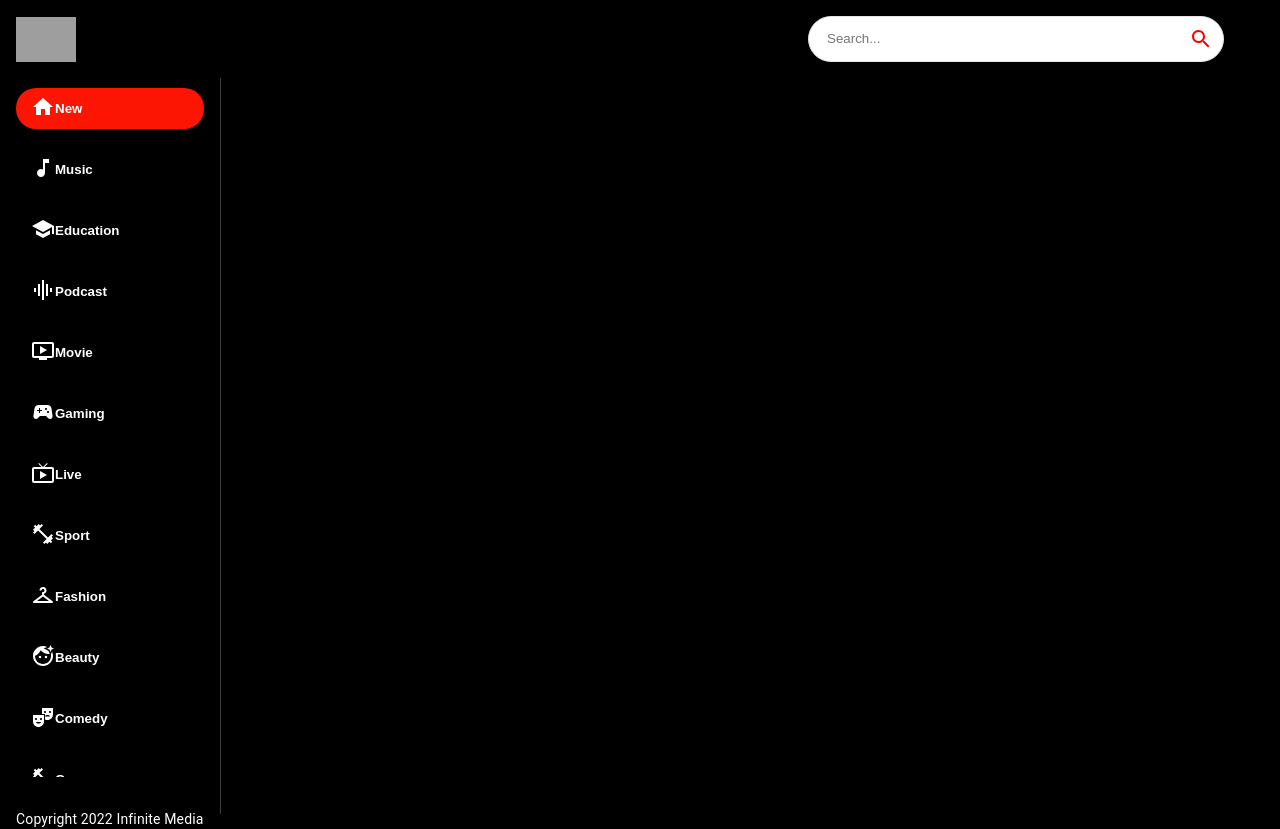
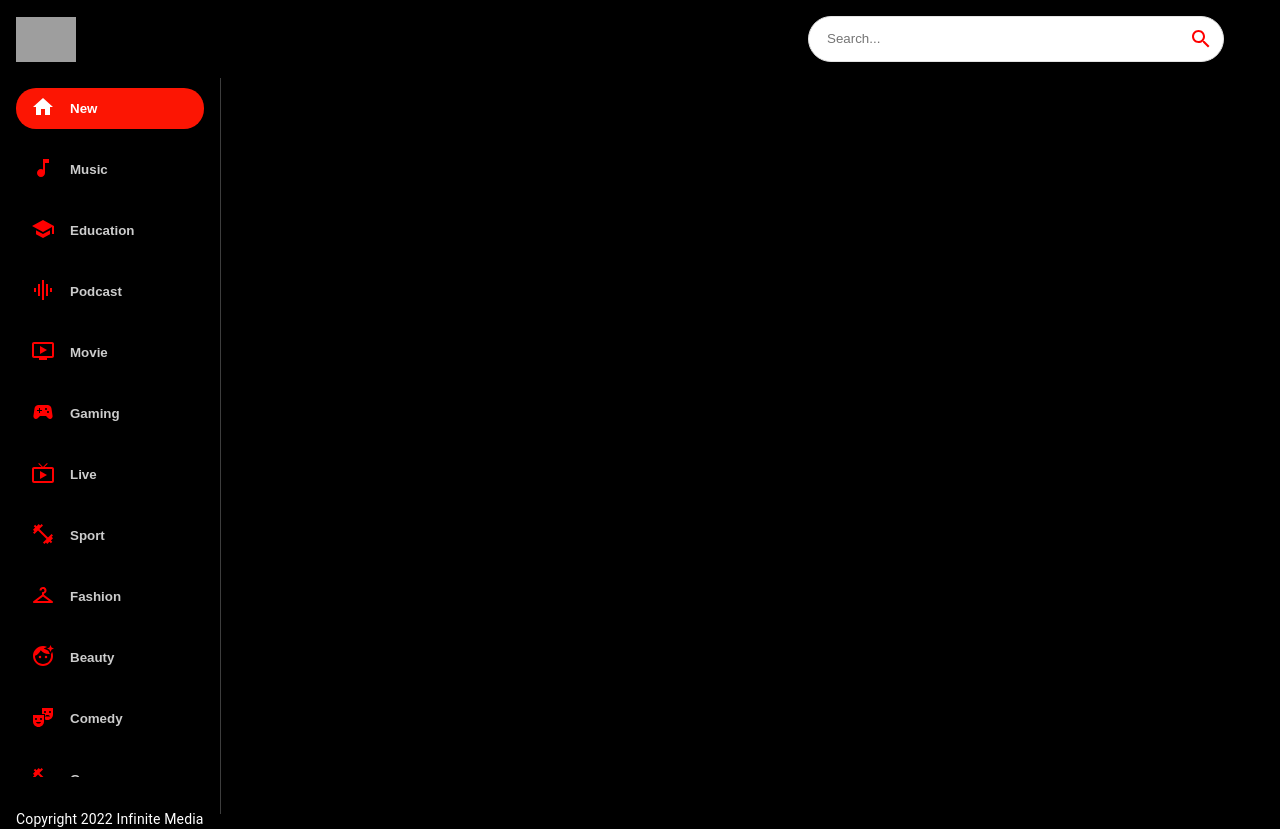
Before and after one commit to BrandonDrayton/youtube-clone, a React (Create React App) app: page / in a window 1280 px wide. Built offline with nearby package versions, Linux system fonts and the light colour scheme; grey boxes are pictures that could not be loaded.

Commit message:
side bar additions

```diff
--- a/src/components/Sidebar.jsx
+++ b/src/components/Sidebar.jsx
@@ -23,8 +23,21 @@ const Sidebar = () => {
           }}
           key={category.name}
         >
-          <span>{category.icon}</span>
-          <span>{category.name}</span>
+          <span
+            style={{
+              color: category.name === selectedCategory ? "white" : "red",
+              marginRight: "15px",
+            }}
+          >
+            {category.icon}
+          </span>
+          <span
+            style={{
+              opacity: category.name === selectedCategory ? "1" : "0.8",
+            }}
+          >
+            {category.name}
+          </span>
         </button>
       ))}
     </Stack>
```
